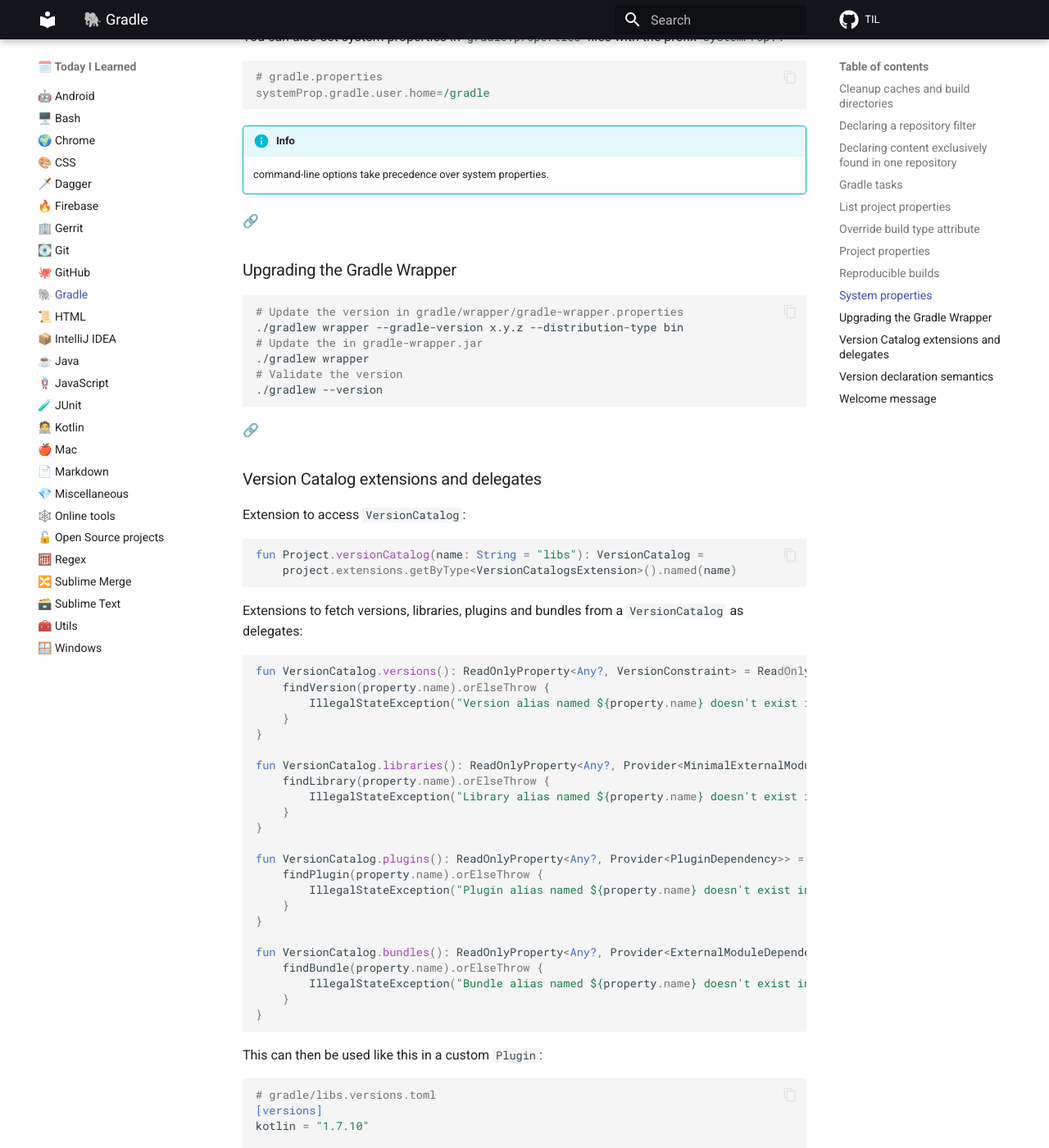
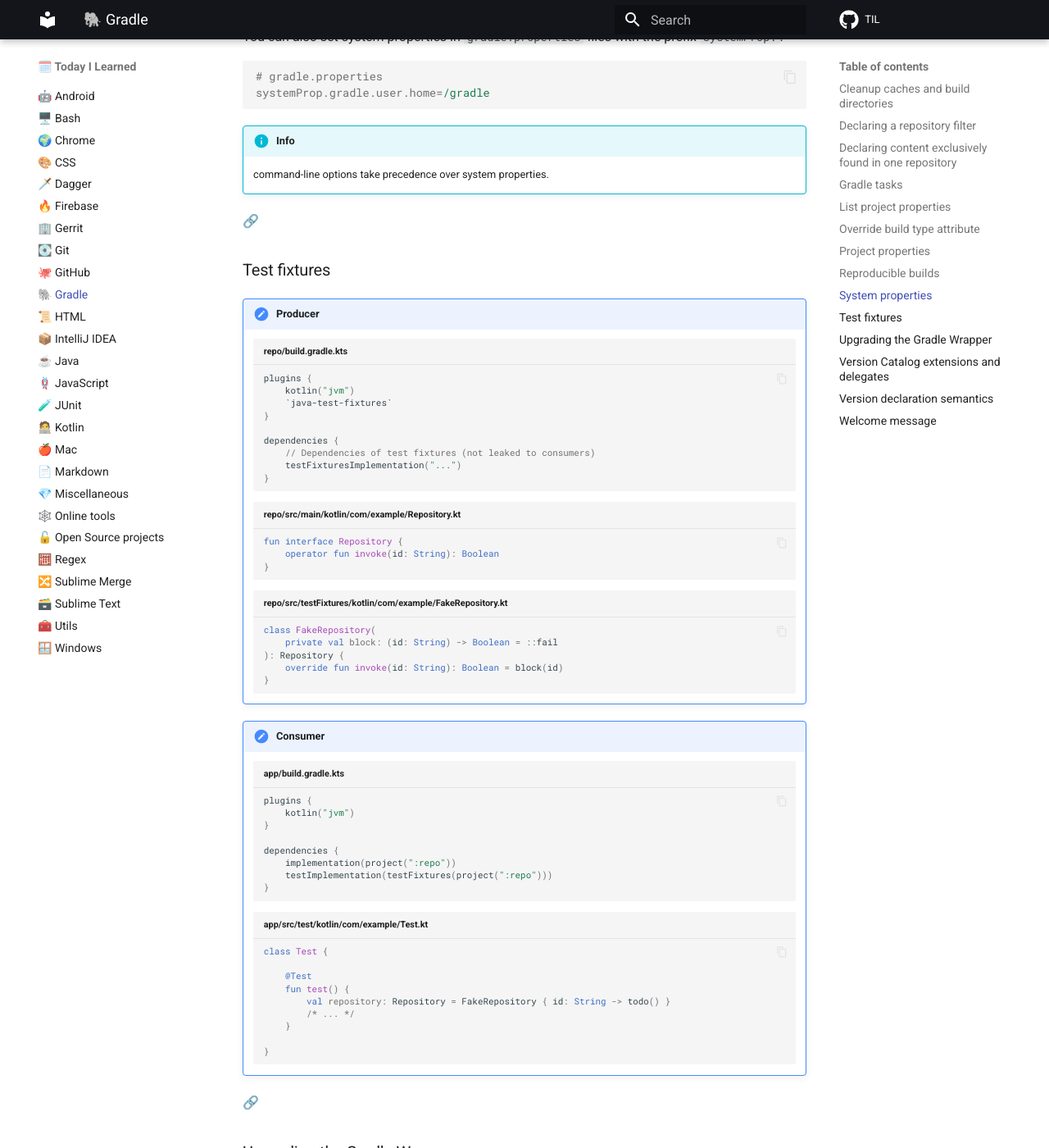
Before and after one commit to SimonMarquis/TIL, an MkDocs documentation site: the page built from docs/gradle.md, in a window 1280 px wide and 1400 px high, scrolled down 3076 px. Shown: the whole window at 82% size. Built offline with MkDocs 1.6.1 and Material for MkDocs 9.7.7, drawn with Linux system fonts in a browser that asks for light colours; comment, search, counter and statistics services are not loaded.

Commit message:
[Gradle] Test fixtures

````diff
--- a/docs/gradle.md
+++ b/docs/gradle.md
@@ -150,6 +150,64 @@
 
 [🔗](https://docs.gradle.org/current/userguide/build_environment.html#sec:gradle_system_properties)
 
+### Test fixtures
+
+
+!!! note "Producer"
+
+    ```kotlin title="repo/build.gradle.kts"
+    plugins {
+        kotlin("jvm")
+        `java-test-fixtures`
+    }
+
+    dependencies {
+        // Dependencies of test fixtures (not leaked to consumers)
+        testFixturesImplementation("...")
+    }
+    ```
+
+    ```kotlin title="repo/src/main/kotlin/com/example/Repository.kt"
+    fun interface Repository {
+        operator fun invoke(id: String): Boolean
+    }
+    ```
+
+    ```kotlin title="repo/src/testFixtures/kotlin/com/example/FakeRepository.kt"
+    class FakeRepository(
+        private val block: (id: String) -> Boolean = ::fail
+    ): Repository {
+        override fun invoke(id: String): Boolean = block(id)
+    }
+    ```
+
+!!! note "Consumer"
+
+    ```kotlin title="app/build.gradle.kts"
+    plugins {
+        kotlin("jvm")
+    }
+
+    dependencies {
+        implementation(project(":repo"))
+        testImplementation(testFixtures(project(":repo")))
+    }
+    ```
+
+    ```kotlin title="app/src/test/kotlin/com/example/Test.kt"
+    class Test {
+
+        @Test
+        fun test() {
+            val repository: Repository = FakeRepository { id: String -> todo() }
+            /* ... */
+        }
+
+    }
+    ```
+
+[🔗](https://docs.gradle.org/current/userguide/java_testing.html#sec:java_test_fixtures)
+
 ### Upgrading the Gradle Wrapper
 
 ```bash
````
